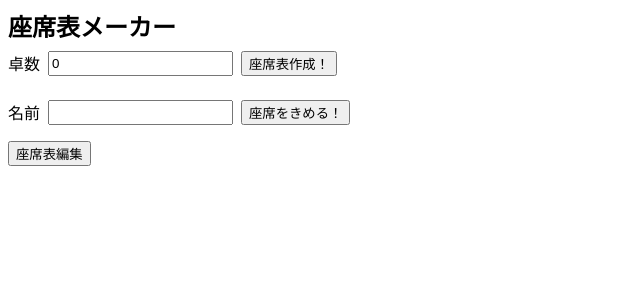
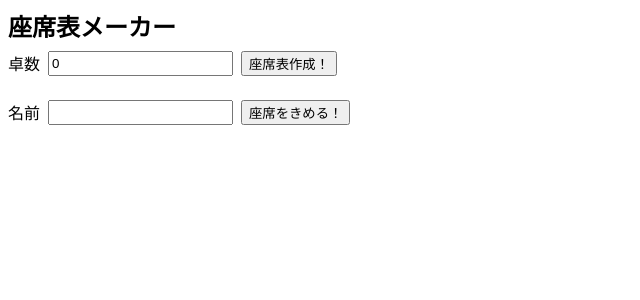
Before and after one commit to arp-f-nakamura/seating-chart-maker, a React (Create React App) app: page / in a window 1280 px wide. Shown: the top 300 px of the page, without its empty margins (0-640 px from the left). Built offline with nearby package versions, Linux system fonts and the light colour scheme.

Commit message:
編集モードボタン削除

```diff
--- a/src/component/Input.tsx
+++ b/src/component/Input.tsx
@@ -4,7 +4,6 @@ import classes from "./css_modules/Input.module.css";
 type InputProps = {
   title: string;
   value?: string | number;
-  disabled?: boolean;
   onChange?: (e: ChangeEvent<HTMLInputElement>) => void;
   onBlur?: (e: ChangeEvent<HTMLInputElement>) => void;
   buttonDetail?: {
@@ -16,7 +15,6 @@ type InputProps = {
 export const Input = ({
   title,
   value,
-  disabled = false,
   onChange,
   buttonDetail,
   onBlur,
@@ -24,12 +22,7 @@ export const Input = ({
   return (
     <div className={classes.div}>
       <span>{title}</span>
-      <input
-        value={value}
-        onChange={onChange}
-        onBlur={onBlur}
-        disabled={disabled}
-      />
+      <input value={value} onChange={onChange} onBlur={onBlur} />
       {buttonDetail && (
         <button onClick={buttonDetail.onClick}>{buttonDetail.title}</button>
       )}
--- a/src/component/SeatingChart.tsx
+++ b/src/component/SeatingChart.tsx
@@ -5,7 +5,6 @@ type SeatingChartProps = {
   name: string;
   seatCounts: number;
   names: string[];
-  isEditing: boolean;
   onChangeSeatName: (seatIndex: number, newName: string) => void;
   onDeleteSeatName: (seatIndex: number) => void;
 };
@@ -14,7 +13,6 @@ export const SeatingChart = ({
   name,
   seatCounts,
   names,
-  isEditing,
   onChangeSeatName,
   onDeleteSeatName,
 }: SeatingChartProps) => {
@@ -26,13 +24,8 @@ export const SeatingChart = ({
           key={i}
           title={`席${i + 1}`}
           value={names[i]}
-          disabled={!isEditing}
           onChange={(e) => onChangeSeatName(i, e.target.value)}
-          buttonDetail={
-            isEditing
-              ? { title: "削除", onClick: () => onDeleteSeatName(i) }
-              : undefined
-          }
+          buttonDetail={{ title: "削除", onClick: () => onDeleteSeatName(i) }}
         />
       ))}
     </div>
--- a/src/page/main.tsx
+++ b/src/page/main.tsx
@@ -16,8 +16,6 @@ export const MainPage = () => {
   const [seats, setSeats] = useState<Record<string, string[]>>({});
   /** 名簿 */
   const [userName, setUserName] = useState("");
-  /** 座席表の編集モード */
-  const [isEditing, setIsEditing] = useState(false);
 
   /** 卓数変更時のロジック */
   const handleTableCountChange = (value: number) => {
@@ -145,7 +143,6 @@ export const MainPage = () => {
             name={name}
             seatCounts={names.length}
             names={names}
-            isEditing={isEditing}
             onChangeSeatName={(seatIndex, newName) => {
               setSeats((prev) => ({
                 ...prev,
@@ -163,20 +160,12 @@ export const MainPage = () => {
           />
         ))}
       </div>
-      <div>
       <Input
         title={`名前`}
         value={userName}
         onChange={(e) => setUserName(e.target.value)}
         buttonDetail={{ title: "座席をきめる！", onClick: onClickChooseSeat }}
       />
-        <button
-          onClick={() => setIsEditing(!isEditing)}
-          className={classes.margin}
-        >
-          {isEditing ? "編集完了" : "座席表編集"}
-        </button>
-      </div>
     </>
   );
 };
```
Lines whose indentation alone changed are shown as unchanged.
